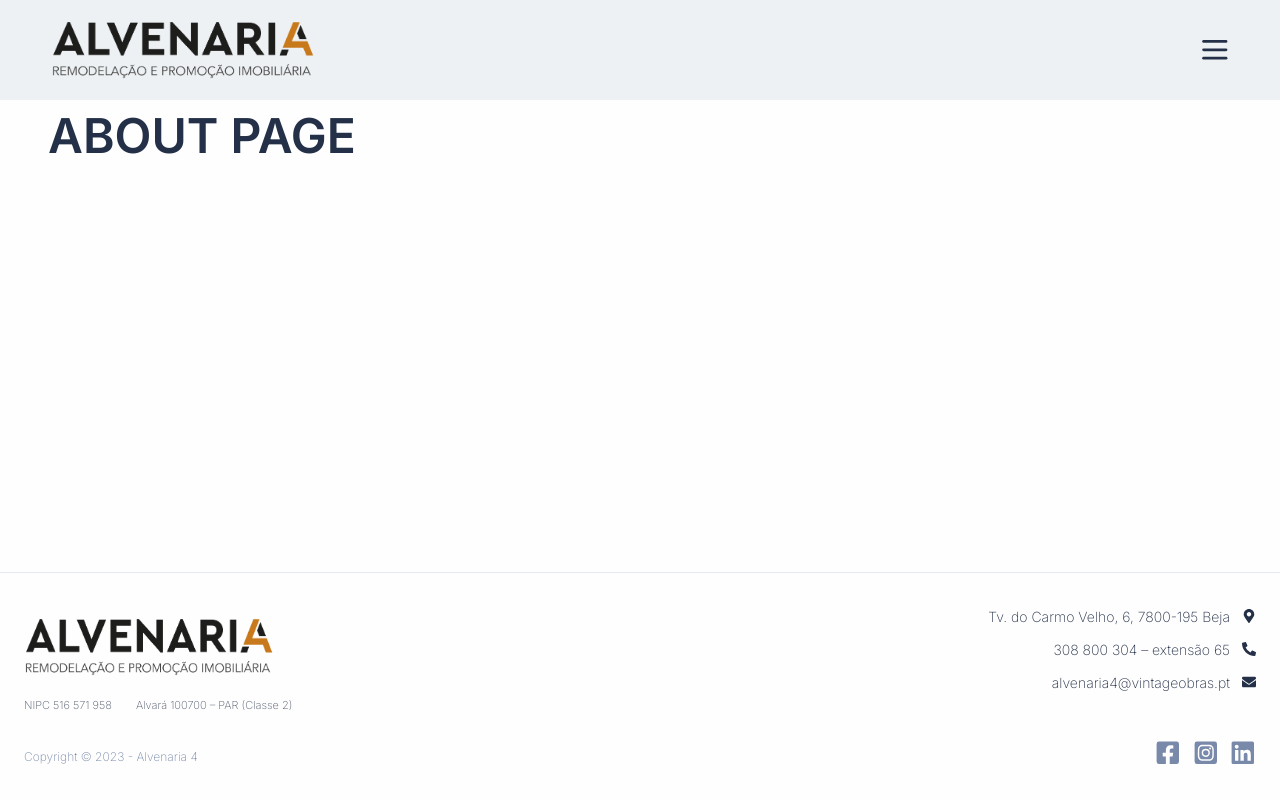
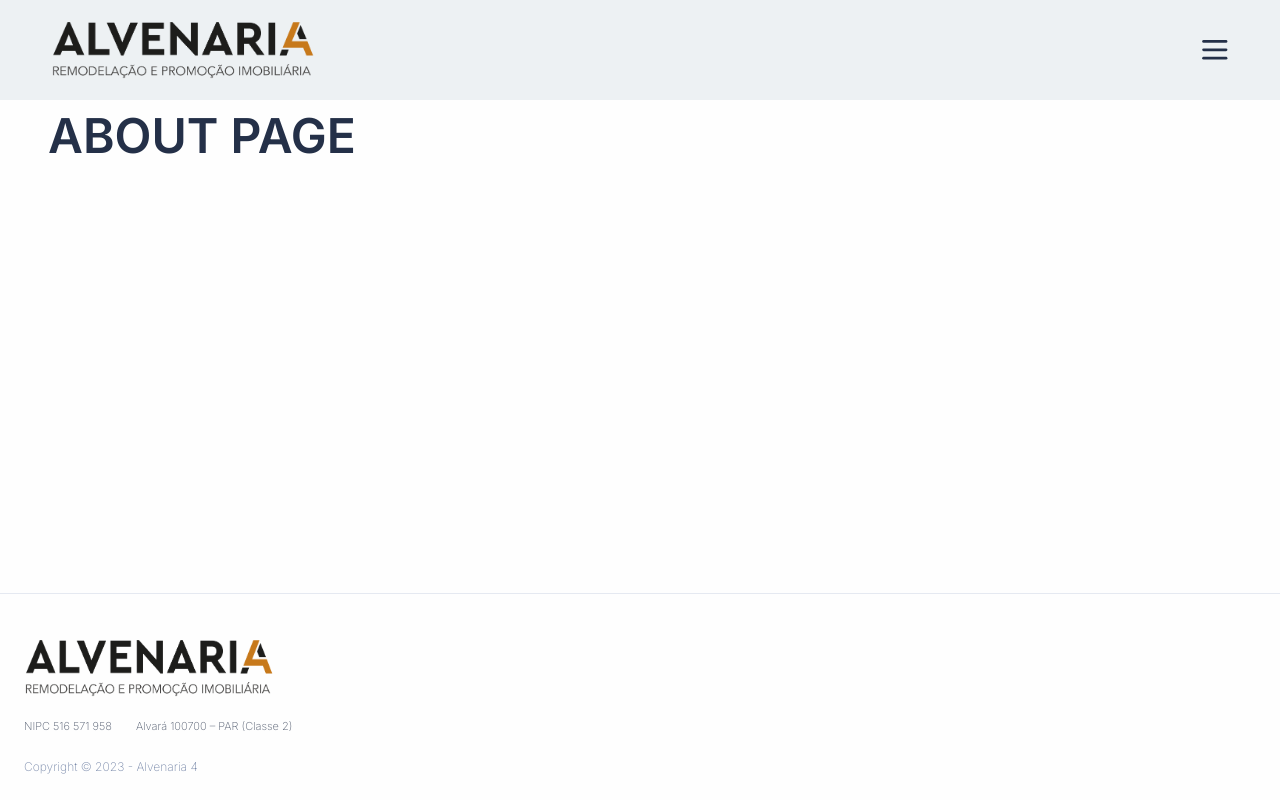
Before and after one commit to ptmartins/alvenaria4, a Next.js app: page /about in a window 1280 px wide. Built offline with nearby package versions, Linux system fonts and the light colour scheme.

Commit message:
Changes for Contacts section.

```diff
--- a/app/components/ContactForm/ContactForm.jsx
+++ b/app/components/ContactForm/ContactForm.jsx
@@ -1,3 +1,5 @@
+
+
 import { useState } from 'react';
 import axios from 'axios';
 import styles from './ContactForm.module.css';
--- a/app/components/Contacts/Contacts.module.css
+++ b/app/components/Contacts/Contacts.module.css
@@ -9,7 +9,7 @@
 }
 
 .title {
-    font-size: 3.2rem;
+    font-size: 3rem;
     line-height: 1.3;
     margin-bottom: 3rem;
 }
@@ -20,9 +20,20 @@
     width: 45%;
 }
 
+.contacts {
+    margin-bottom: 3rem;;
+}
+
+.foo {
+    align-items: flex-start;
+}
+
 .address,
-.email,
-.phone {
+.phone,
+.email {
+    align-items: center;
+    display: flex;
+    gap: 1.5rem;
     margin-bottom: .75rem;
 }
 
--- a/app/components/Footer/Footer.jsx
+++ b/app/components/Footer/Footer.jsx
@@ -1,9 +1,5 @@
 import styles from './Footer.module.css';
 import Image from 'next/image';
-import Link from 'next/link';
-import SocialNav from '../SocialNav/SocialNav';
-import {FaMapMarkerAlt, FaPhoneAlt, FaEnvelope, FaRegistered} from 'react-icons/fa';
-import {GiDiploma} from 'react-icons/gi';
 
 export default function Footer() {
     return(
@@ -18,23 +14,11 @@ export default function Footer() {
                         <span>  Alvará 100700 – PAR (Classe 2)</span>
                     </div>
                 </div>
-                <div className={styles.contacts}>
-                    <div className={styles.address}>
-                        <FaMapMarkerAlt className={styles.icon} /> Tv. do Carmo Velho, 6, 7800-195 Beja
-                    </div>
-                    <div className={styles.phone}>
-                        <FaPhoneAlt className={styles.icon} /> 308 800 304 – extensão 65
-                    </div>
-                    <div className={styles.email}>
-                        <FaEnvelope className={styles.icon} /> alvenaria4@vintageobras.pt
-                    </div>
-                </div>
             </div>
             <div className={styles.footer_bottom}>
                 <div className={styles.copyright}>
                     <span>Copyright &copy; 2023 - Alvenaria 4</span>
                 </div>
-                <SocialNav />
             </div>
         </footer>
     )
--- a/app/components/Footer/Footer.module.css
+++ b/app/components/Footer/Footer.module.css
@@ -27,15 +27,6 @@
     width: 250px;
 }
 
-.address,
-.phone,
-.email {
-    align-items: center;
-    display: flex;
-    flex-direction: row-reverse;;
-    margin-bottom: .75rem;
-}
-
 .corporate {
     display: flex;
     flex-wrap: wrap;
--- a/app/components/Hero/Hero.jsx
+++ b/app/components/Hero/Hero.jsx
@@ -1,6 +1,7 @@
 import Link from 'next/link';
 import Image from 'next/image';
 import styles from './Hero.module.css';
+import { FaArrowRightLong } from "react-icons/fa6";
 
 export default function Hero() {
     return(
@@ -13,6 +14,7 @@ export default function Hero() {
                 </div>
                 <div className={styles.hero_thumbnail}>
                     <Image src="/images/hero.jpg" fill="true" />
+                    <span className={styles.effect}> <FaArrowRightLong /> </span>
                 </div>
                 <div className={styles.hero_bottomThumb}>
                     <Image src="/images/hero_bottom.jpg" fill="true" />
--- a/app/components/SocialNav/SocialNav.module.css
+++ b/app/components/SocialNav/SocialNav.module.css
@@ -1,16 +1,16 @@
 .social {
     display: flex;
-    justify-content: space-between;
     gap: .75rem;
 }
 
 .social_link {
-    color: var(--footer-font-color);
-    font-size: 1.6rem;
+    color: var(--font-color);
+    font-size: 2.3rem;
+    opacity: 1;
     text-decoration: none;
     transition: var(--default-transition);
 }
 
 .social_link:hover {
-    color: var(--font-color);
+    opacity: .75;
 }
```
Also changed, not shown: app/components/ContactForm/ContactForm.module.css (+12 -0 lines), app/components/Contacts/Contacts.jsx (+18 -11 lines), app/components/Hero/Hero.module.css (+14 -0 lines).
